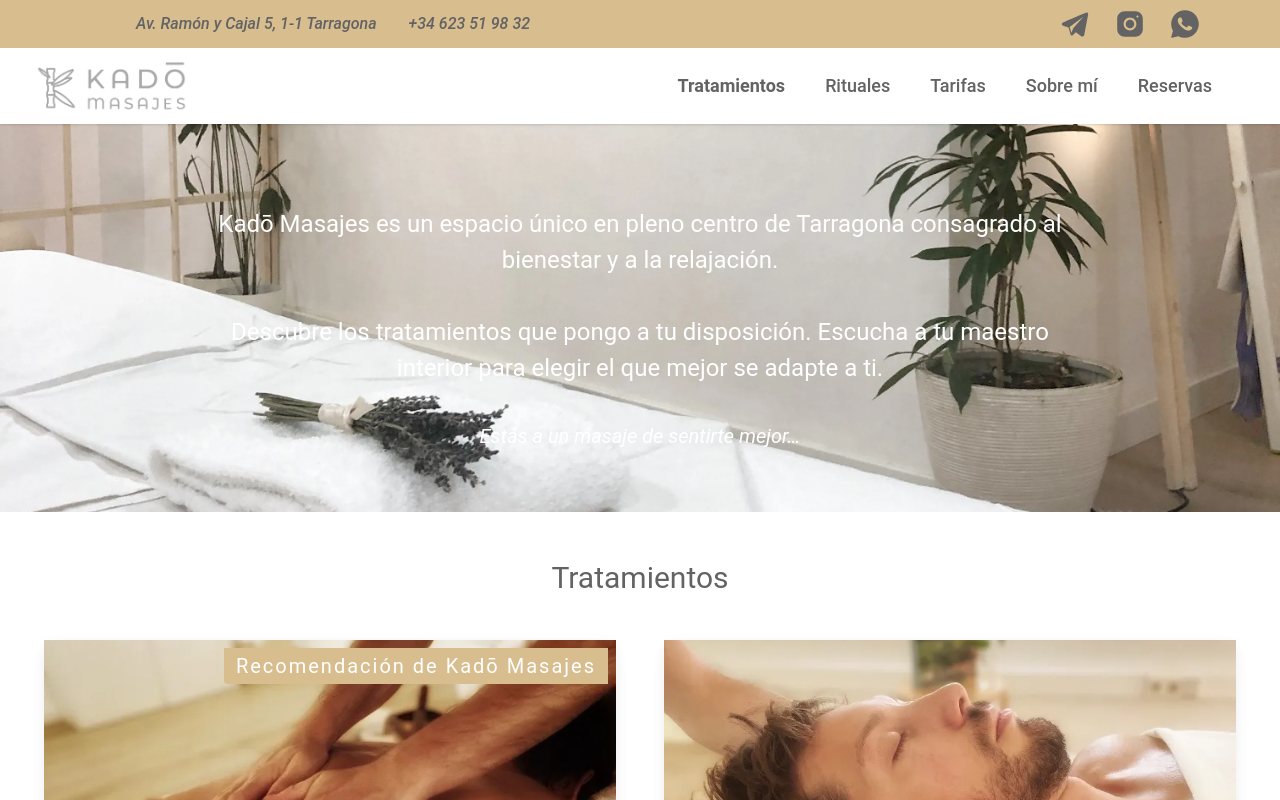
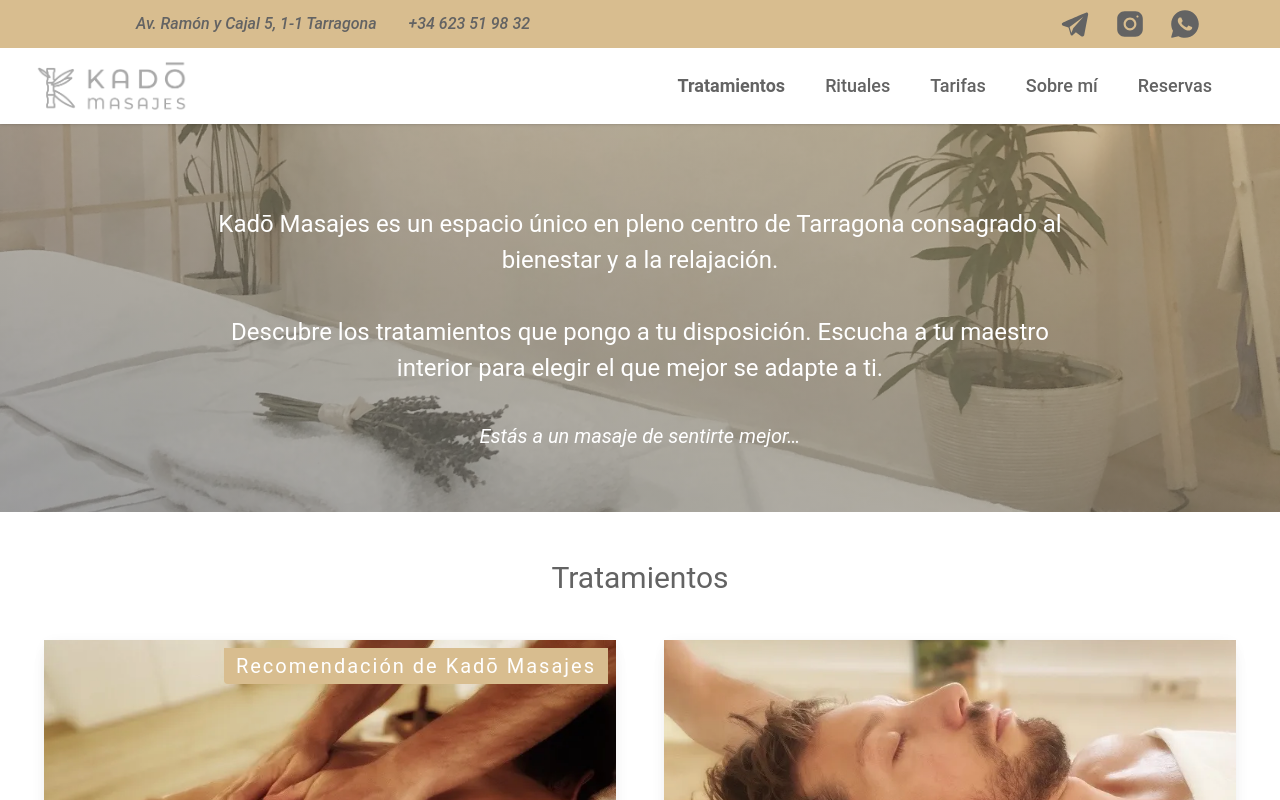
Before and after one commit to JoanMarqueno/kadoMasajes, a React (Vite) app: page / in a window 1280 px wide. Shown: the top 800 px of the page. Built offline with nearby package versions, Linux system fonts and the light colour scheme.

Commit message:
change presentacion card opacity

```diff
--- a/src/components/presentacion.tsx
+++ b/src/components/presentacion.tsx
@@ -9,8 +9,6 @@
 export default function Presentacion({ datos, urlFoto }: Props) {
   return (
     <section className="relative w-full h-[28rem] sm:h-[32rem]">
-      {/* Espacio reservado para la imagen */}
-      <div className="absolute inset-0 w-full h-[28rem] sm:h-[32rem] bg-gray-200"></div>
 
       {/* Imagen superpuesta */}
       <img
@@ -18,7 +16,8 @@
         alt="Imagen de la sala con una camilla y unas flores"
         className="absolute inset-0 w-full h-[28rem] sm:h-[32rem] object-cover z-0"
       />
-
+      {/* Espacio reservado para la imagen */}
+      <div className="absolute inset-0 w-full h-[28rem] sm:h-[32rem] bg-gradient-to-tr from-color-letra-nav to-color-letra-card opacity-60"></div>
       {/* Contenido */}
       <div className="mx-auto max-w-2xl lg:max-w-4xl relative flex justify-center items-center h-full z-10">
         <figure className="sm:mt-36 mt-20 text-center">
```
